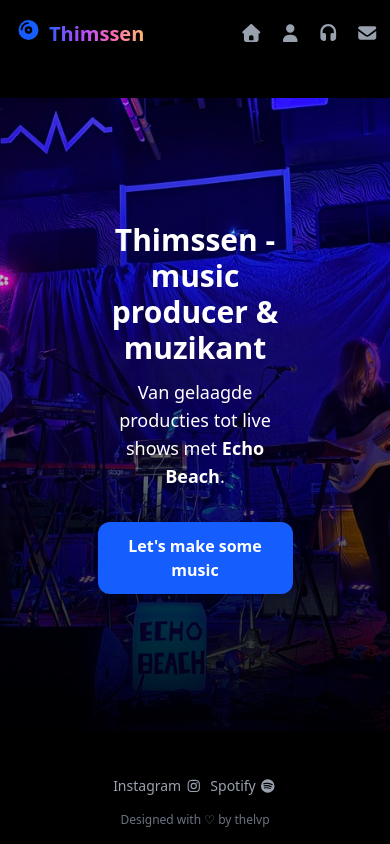
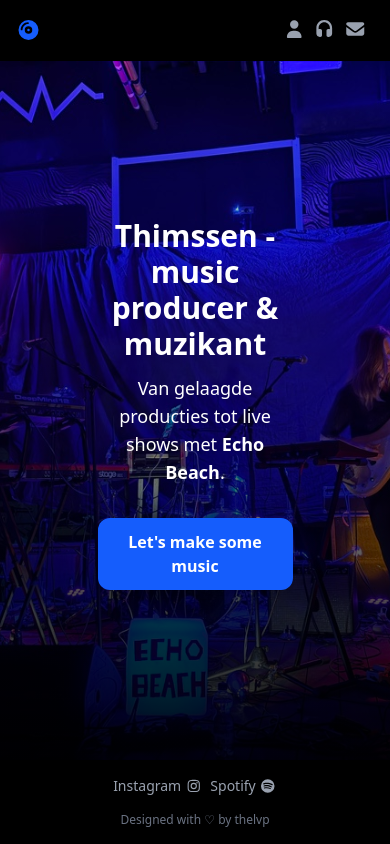
Before and after one commit to thelvp/thimssen, a React (Vite) app: page / in a window 390 px wide. Built offline with nearby package versions, Linux system fonts and the light colour scheme; the HTML template or start-up script is replaced by a standard one.

Commit message:
responsivity - home & navbar, pt 2

```diff
--- a/src/components/Layout.tsx
+++ b/src/components/Layout/Layout.tsx
@@ -1,6 +1,6 @@
 import { Outlet } from 'react-router';
-import { Navbar } from './Navbar/Navbar';
-import { Footer } from './Footer/Footer';
+import { Navbar } from '../Navbar/Navbar';
+import { Footer } from '../Footer/Footer';
 
 export function Layout() {
   return (
--- a/src/components/Logo/Logo.tsx
+++ b/src/components/Logo/Logo.tsx
@@ -1,13 +1,18 @@
 import { faCompactDisc } from '@fortawesome/free-solid-svg-icons';
 import { FontAwesomeIcon } from '@fortawesome/react-fontawesome';
+import { useIsMobile } from '../../hooks/useIsMobile';
 
 export const Logo = () => {
+  const isMobile = useIsMobile();
+
   return (
     <div className="flex text-xl font-bold sm:text-3xl">
       <FontAwesomeIcon icon={faCompactDisc} className="pr-2 text-blue-600" />
-      <h1 className="bg-[linear-gradient(to_right,var(--color-blue-600),var(--color-purple-500),var(--color-pink-400),var(--color-orange-300))] bg-clip-text text-transparent">
-        Thimssen
-      </h1>
+      {!isMobile && (
+        <h1 className="bg-[linear-gradient(to_right,var(--color-blue-600),var(--color-purple-500),var(--color-pink-400),var(--color-orange-300))] bg-clip-text text-transparent">
+          Thimssen
+        </h1>
+      )}
     </div>
   );
 };
--- a/src/components/Navbar/Navbar.tsx
+++ b/src/components/Navbar/Navbar.tsx
@@ -23,7 +23,7 @@ export const Navbar = () => {
       <Link to={'/'} className="mx-4">
         <Logo />
       </Link>
-      <ul className="sm:gap-13 flex flex-wrap items-center gap-4 pr-3 sm:pr-12">
+      <ul className="md:gap-13 flex flex-wrap items-center gap-2 pr-6 sm:gap-4 sm:pr-8 md:pr-12">
         {NavbarLinks.map((link) => {
           return (
             <NavbarLink
--- a/src/components/Navbar/NavbarLink.tsx
+++ b/src/components/Navbar/NavbarLink.tsx
@@ -13,6 +13,9 @@ type NavbarLinkProps = {
 export const NavbarLink = ({ color, title, href }: NavbarLinkProps) => {
   const isMobile = useIsMobile();
   const resolvedIcon: IconProp = iconMap[title] as IconProp;
+  const homeOnMobile = isMobile && title === 'Home';
+
+  if (homeOnMobile) return null;
 
   return (
     <li className="text-sm font-bold sm:text-xl">
@@ -20,7 +23,7 @@ export const NavbarLink = ({ color, title, href }: NavbarLinkProps) => {
         {isMobile ? (
           <FontAwesomeIcon
             icon={resolvedIcon}
-            className="text-lg text-gray-400"
+            className="text-lg text-gray-400 sm:text-2xl"
           />
         ) : (
           title
--- a/src/components/index.ts
+++ b/src/components/index.ts
@@ -1,4 +1,4 @@
 export * from './Navbar';
 export * from './ContactForm/ContactForm';
-export * from './Layout';
+export * from './Layout/Layout';
 export * from './Footer/Footer';
--- a/src/pages/Home.tsx
+++ b/src/pages/Home.tsx
@@ -3,7 +3,7 @@ import band from '../assets/echo_beach.jpeg';
 
 export function Home() {
   return (
-    <div className="relative flex min-h-[75vh] w-full items-center justify-center pb-3 text-center text-white">
+    <div className="relative flex h-full w-full items-center justify-center pb-3 text-center text-white">
       <div
         className="absolute inset-0 bg-cover bg-center"
         style={{
```
